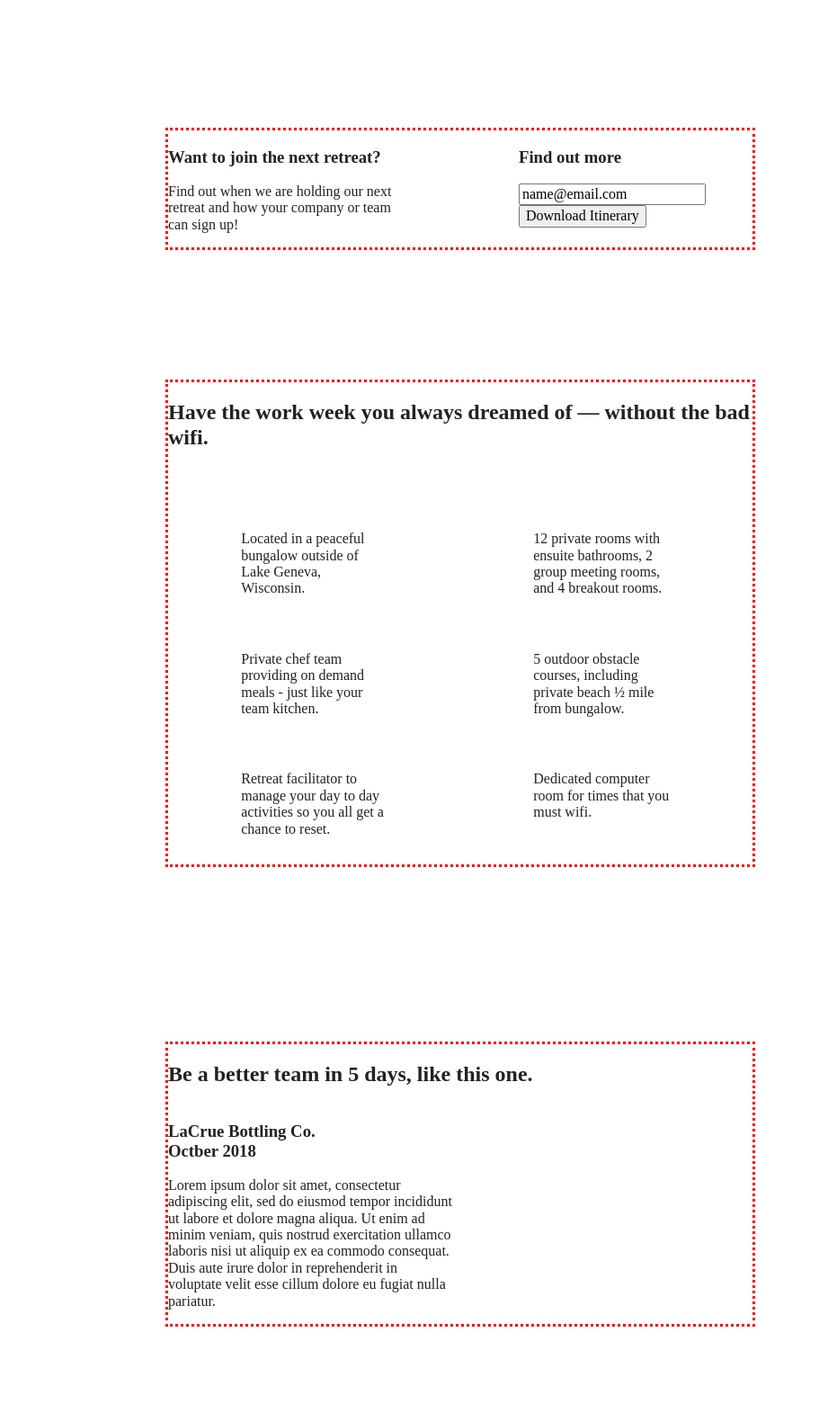
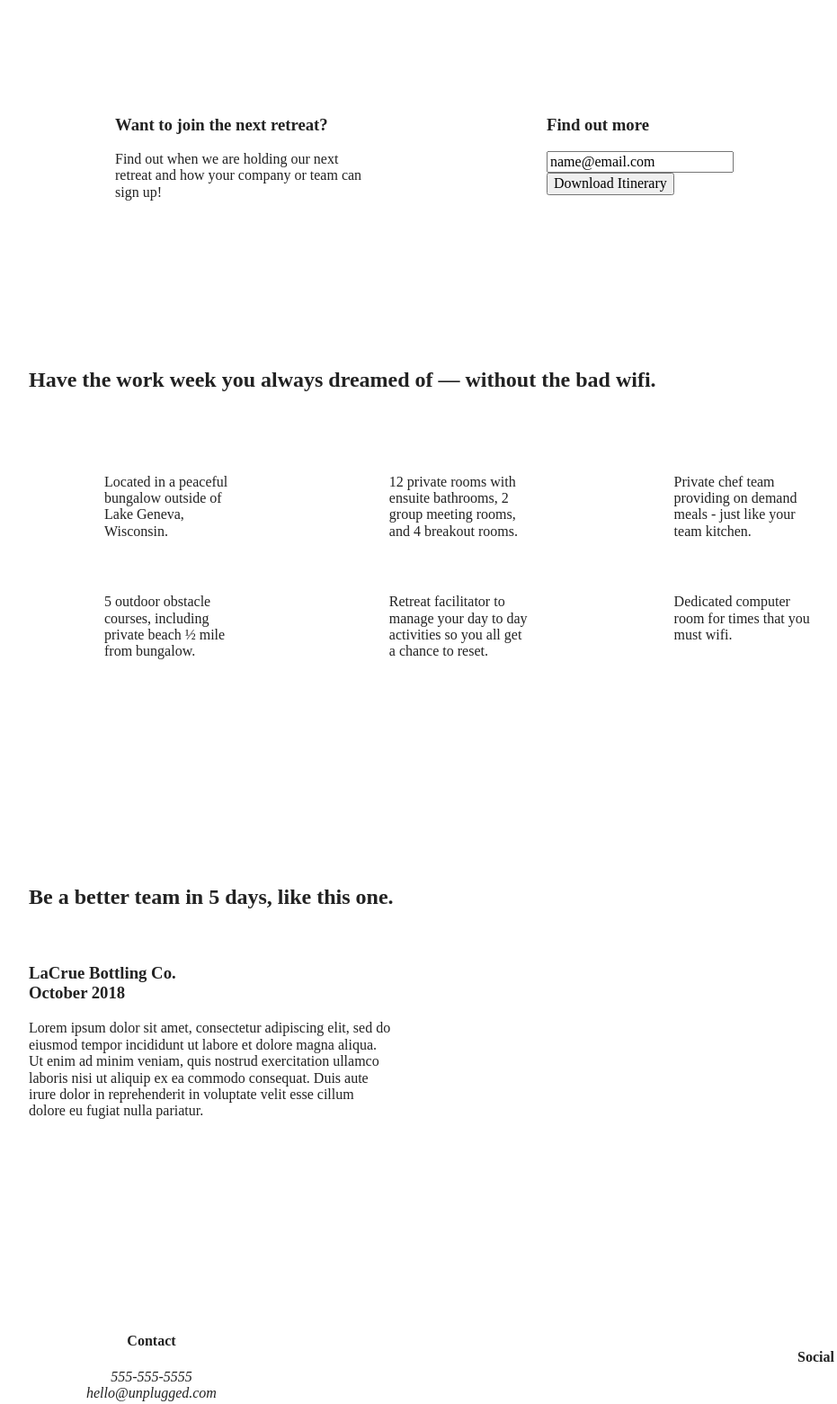
Before and after one commit to KelseaG/206-L09-unplugged, a website built with Parcel: page index.html in a window 1280 px wide. Shown: the part 301-1862 px from the top of the page at 90% size, without its empty margins (128-1059 px from the left). Built offline with nearby package versions, Linux system fonts and the light colour scheme.

Commit message:
Desktop media query

```diff
--- a/css/main.css
+++ b/css/main.css
@@ -88,7 +88,7 @@ textarea {
    ========================================================================== */
 
    .content-wrapper {
-    outline: 3px dotted red;
+    /* outline: 3px dotted red; */
     width: 90%;
     margin: 50px 0px;
    }
@@ -104,11 +104,11 @@ textarea {
    }
 
    header .content-wrapper {
+    margin: 0;
     display: flex;
     justify-content: center;
     align-items: center;
     flex-flow: row wrap;
-    margin: 0;
    }
 
    .header-divider {
@@ -217,10 +217,13 @@ textarea {
     justify-content: center;
    }
 
-   .reviews h2 {}
+   .reviews h2 {
+    margin-bottom: 40px;
+   }
 
    .reviews h3 {
     width: 55%;
+    margin: 20px 0;
    }
 
 
@@ -456,6 +459,62 @@ textarea {
    @media only screen and (min-width: 1200px) {
     /* Desktop styles here */
 
+    /* General styles */
+    .content-wrapper {
+      max-width: 960px;
+    }
+
+    /* Header */
+    header {
+      padding: 15px 0;
+    }
+
+    /* Hero */
+    .hero-area h1 {
+      width: 80%;
+    }
+
+    /* Aside */
+    aside .content-wrapper {
+      justify-content: space-around;
+    }
+
+    aside .content-wrapper .form-description,
+    aside .content-wrapper .form {
+      width: 30%;
+    }
+
+    /* Features */
+
+    .features h2 {
+      width: 90%;
+    }
+
+    .features article {
+      flex-basis: 33%;
+    }
+
+
+    /* Reviews */
+    .reviews article div {
+      width: 42%;
+    }
+
+    /* ==========================================================================
+    About Page
+    ========================================================================== */
+   .mission h2,
+   .contact-section .content-wrapper h2 {
+    width: 95%;
+   }
+
+    /* ==========================================================================
+    FAQ Page
+    ========================================================================== */
+   .faq h2 {
+    width: 100%;
+   }
+
    }
 
 /* ==========================================================================
--- a/index.html
+++ b/index.html
@@ -103,7 +103,7 @@
       <article>
         <div>
           <h3>LaCrue Bottling Co.
-            Octber 2018
+            October 2018
           </h3>
           <p>Lorem ipsum dolor sit amet, consectetur adipiscing elit, sed do eiusmod tempor incididunt ut labore et dolore magna aliqua. Ut enim ad minim veniam, quis nostrud exercitation ullamco laboris nisi ut aliquip ex ea commodo consequat. Duis aute irure dolor in reprehenderit in voluptate velit esse cillum dolore eu fugiat nulla pariatur.</p>
         </div>
@@ -142,10 +142,10 @@
       </div>
     </div>
     <!-- footer content ends -->
-   <div class="copyright">
+  </div>
+  <!--footer content-wrapper ends-->
+  <div class="copyright">
     <p>Copyright 2024 | Unplugged</p>
-    </div>
-   <!--footer content-wrapper ends-->
   </div>
 </footer>
 
```
